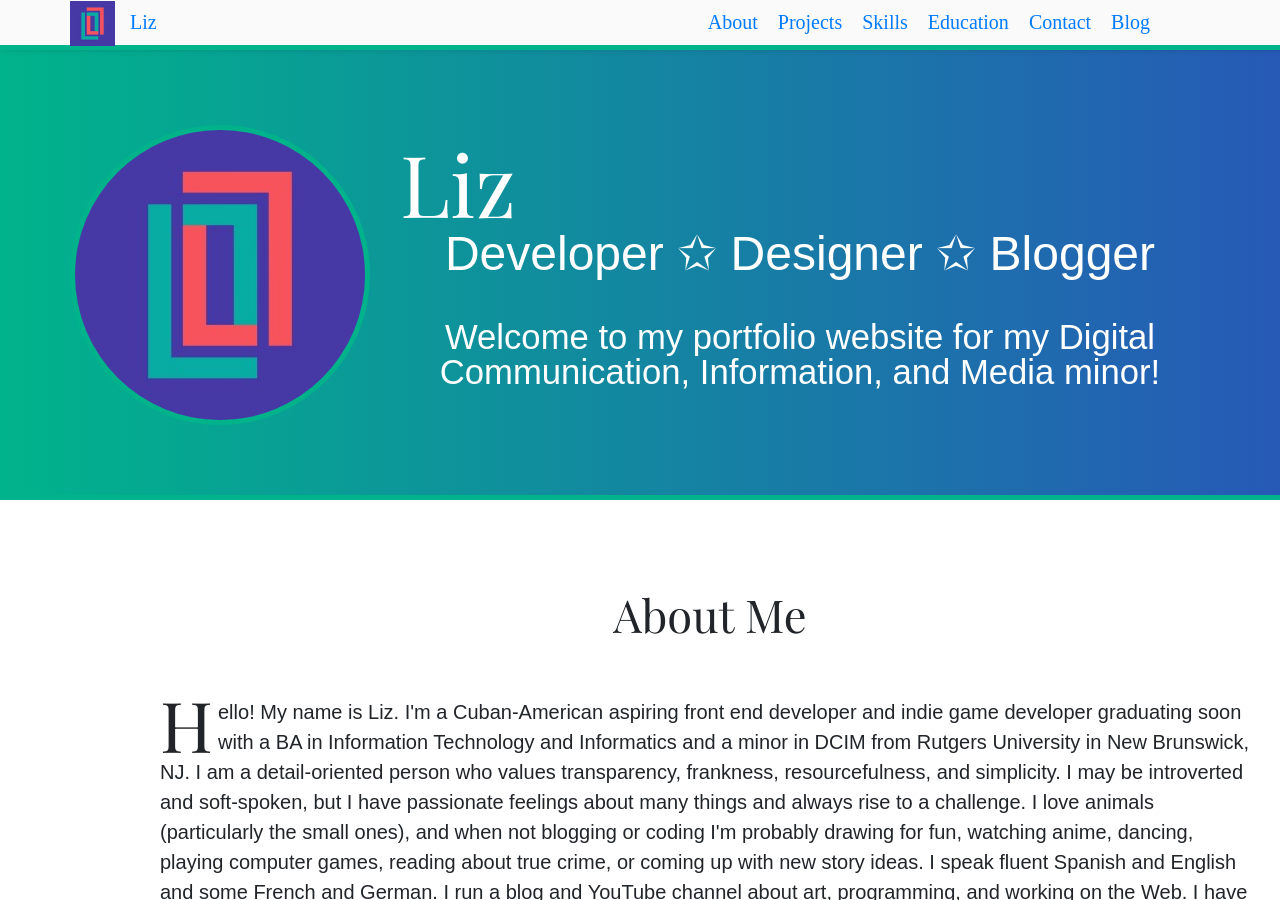
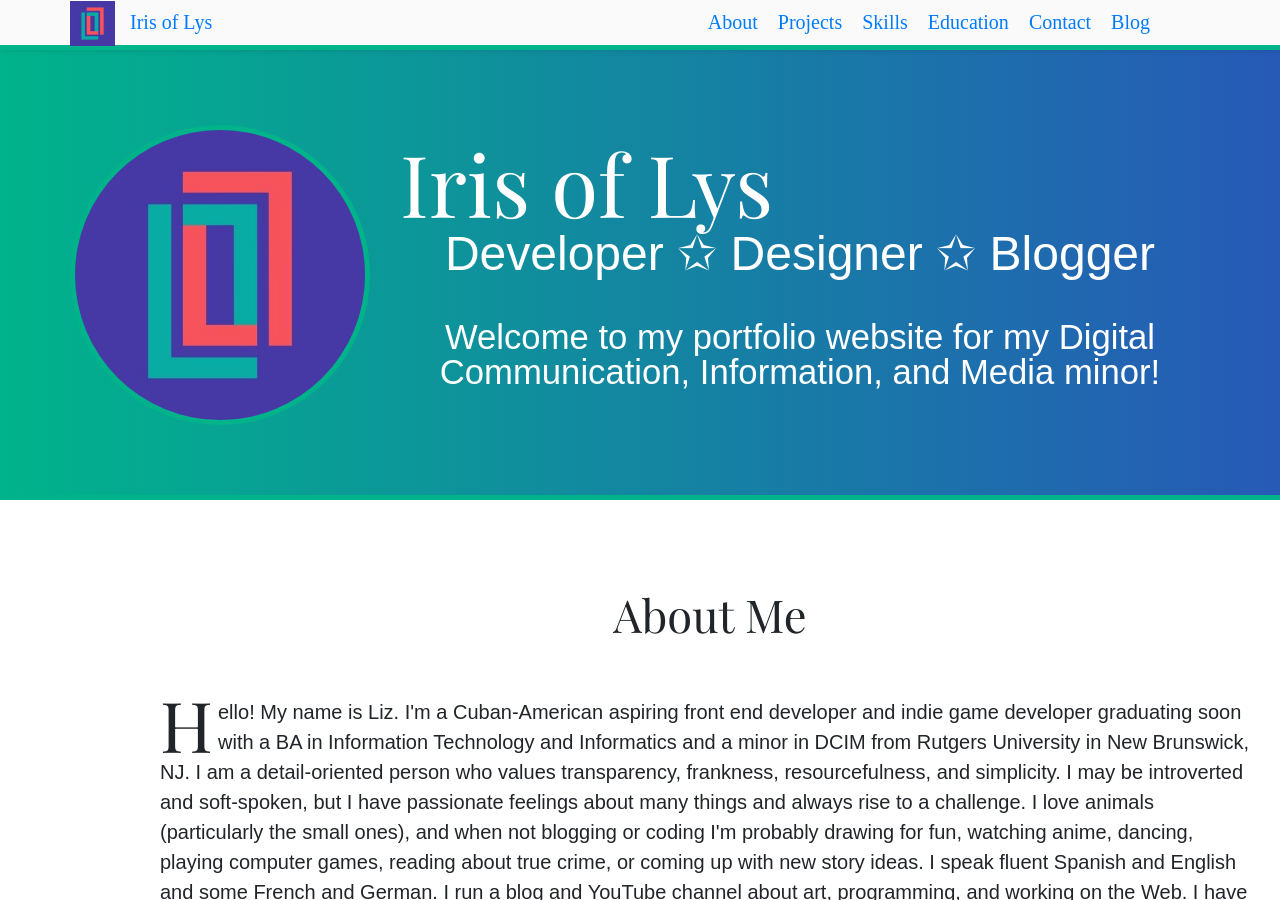
Before and after one commit to liz-lorena/early-2019, a Jekyll site: the page built from index.html, in a window 1280 px wide and 900 px high. Built offline with Jekyll 4.4.1, drawn with Linux system fonts in a browser that asks for light colours; nearby versions of some CDN libraries; the list of posts is cut into pages by our own code.

Commit message:
Update default.html

```diff
--- a/_layouts/default.html
+++ b/_layouts/default.html
@@ -7,7 +7,7 @@
   <meta http-equiv="X-UA-Compatible" content="ie=edge">
   <meta name="description" content="{{ site.description }}">
   <meta name="keywords" content="Web developer, designer, front end developer, portfolio, resume">
-  <meta name="author" content="liz">
+  <meta name="author" content="lys">
 
   <title>{{page.title}} {{ site.title }}</title>
 
@@ -92,7 +92,7 @@
 
   <link href="{{ site.url }}/early-2019/cssreset.css" rel="stylesheet">
   <link href="{{ site.url }}/early-2019/index.css" rel="stylesheet">
-  <link rel="shortcut icon" type="image/x-icon" href="/img/sitewideimg.jpg">
+  <link rel="shortcut icon" type="image/x-icon" href="/img/sitewideimg.png">
 
 </head>
 <body>
@@ -101,7 +101,7 @@
 
     <div id="set">
       <div id="pfp">
-        <img src="/img/sitewideimg.jpg" class="img-fluid pfp">
+        <img src="/img/sitewideimg.png" class="img-fluid pfp">
       </div>
 
       <div id="title">
@@ -116,7 +116,7 @@
   <div id="menu" id="top">
     <ul>
       {% include categories.html %}
-      <li style="float: left;"><a href="{{ site.url }}/early-2019"><img src="pfp.jpg" class="img-fluid" style="width:45px; position: absolute; margin-left: -60px; margin-top: -11.5px; font-weight: bold;">Liz</a></li>
+      <li style="float: left;"><a href="{{ site.url }}/early-2019"><img src="pfp.jpg" class="img-fluid" style="width:45px; position: absolute; margin-left: -60px; margin-top: -11.5px; font-weight: bold;">Iris of Lys</a></li>
     </ul>
 
   </div>
@@ -130,7 +130,7 @@
       </div>
 
       <div id="title">
-        <h1><a href="{{ site.url }}/early-2019">Liz</a></h1>
+        <h1><a href="{{ site.url }}/early-2019">Iris of Lys</a></h1>
         <p id="sub">Developer ✩ Designer ✩ Blogger</p>
         <p>Welcome to my portfolio website for my Digital Communication, Information, and Media minor!</p>
       </div>
```
